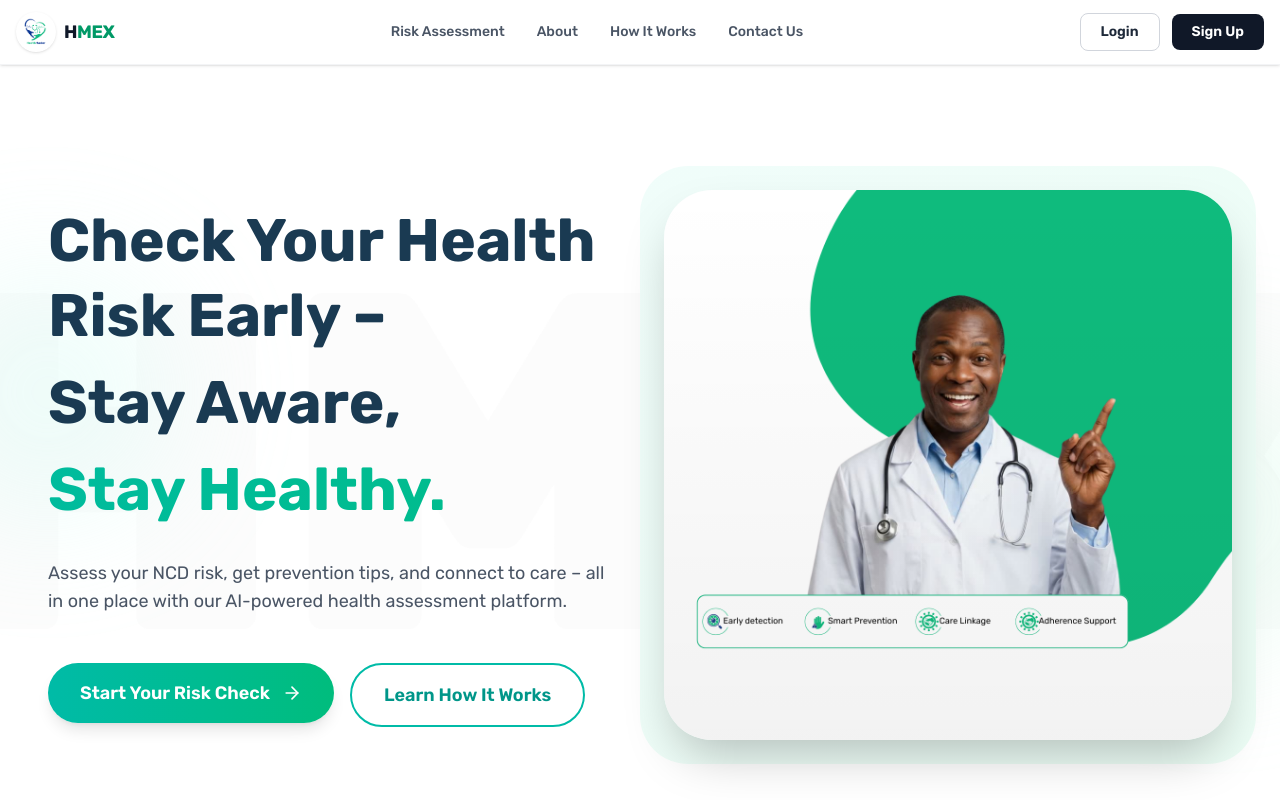
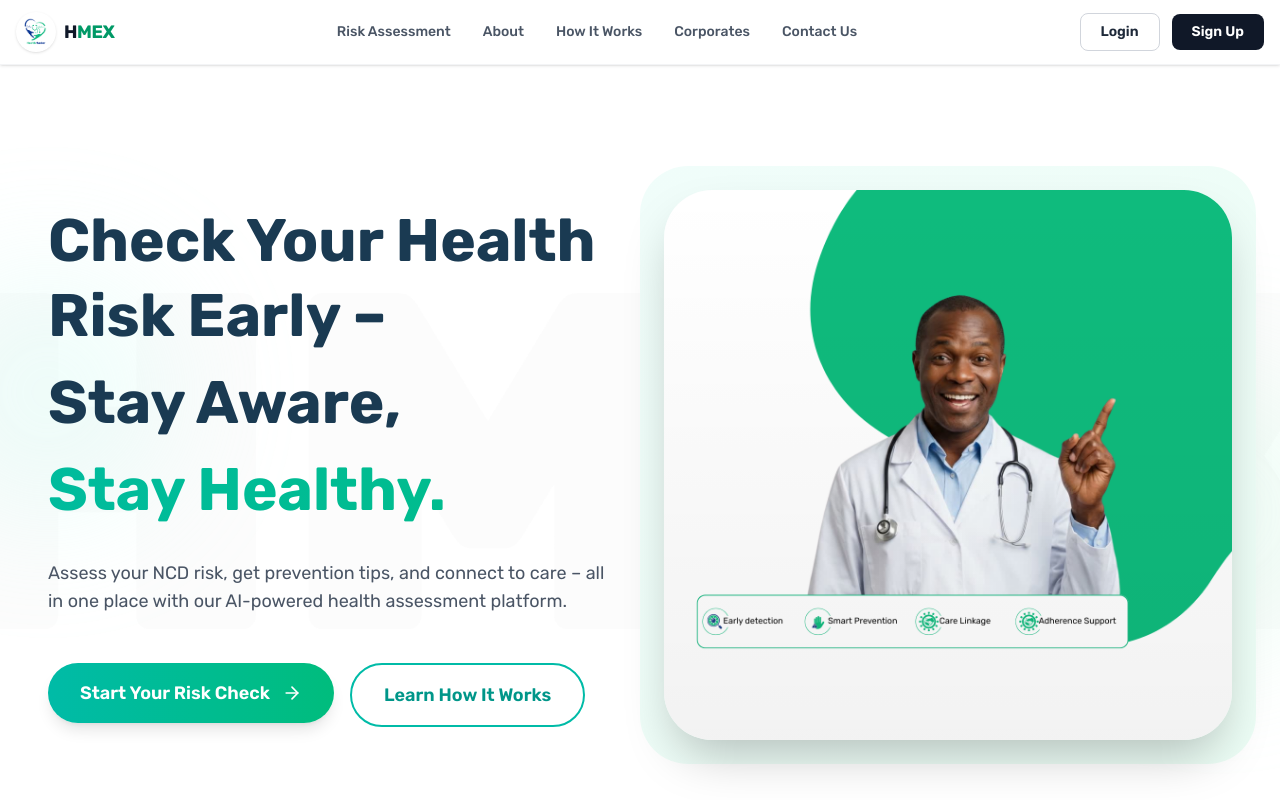
Before and after one commit to HealthMasterLtd/hmex, a Next.js app: page / in a window 1280 px wide. Shown: the top 800 px of the page. Built offline with nearby package versions, Linux system fonts and the light colour scheme.

Commit message:
feat: add Corporates link to the navbar

```diff
--- a/components/landingpage/navbar.tsx
+++ b/components/landingpage/navbar.tsx
@@ -14,6 +14,7 @@ export default function Navbar() {
     { label: "Risk Assessment", href: "/risk-assesment" },
     { label: "About", href: "/about" },
     { label: "How It Works", href: "/how-it-works" },
+    { label:"Corporates", href: "/corporates" },
     { label: "Contact Us", href: "/contact" },
   ]
 
```
